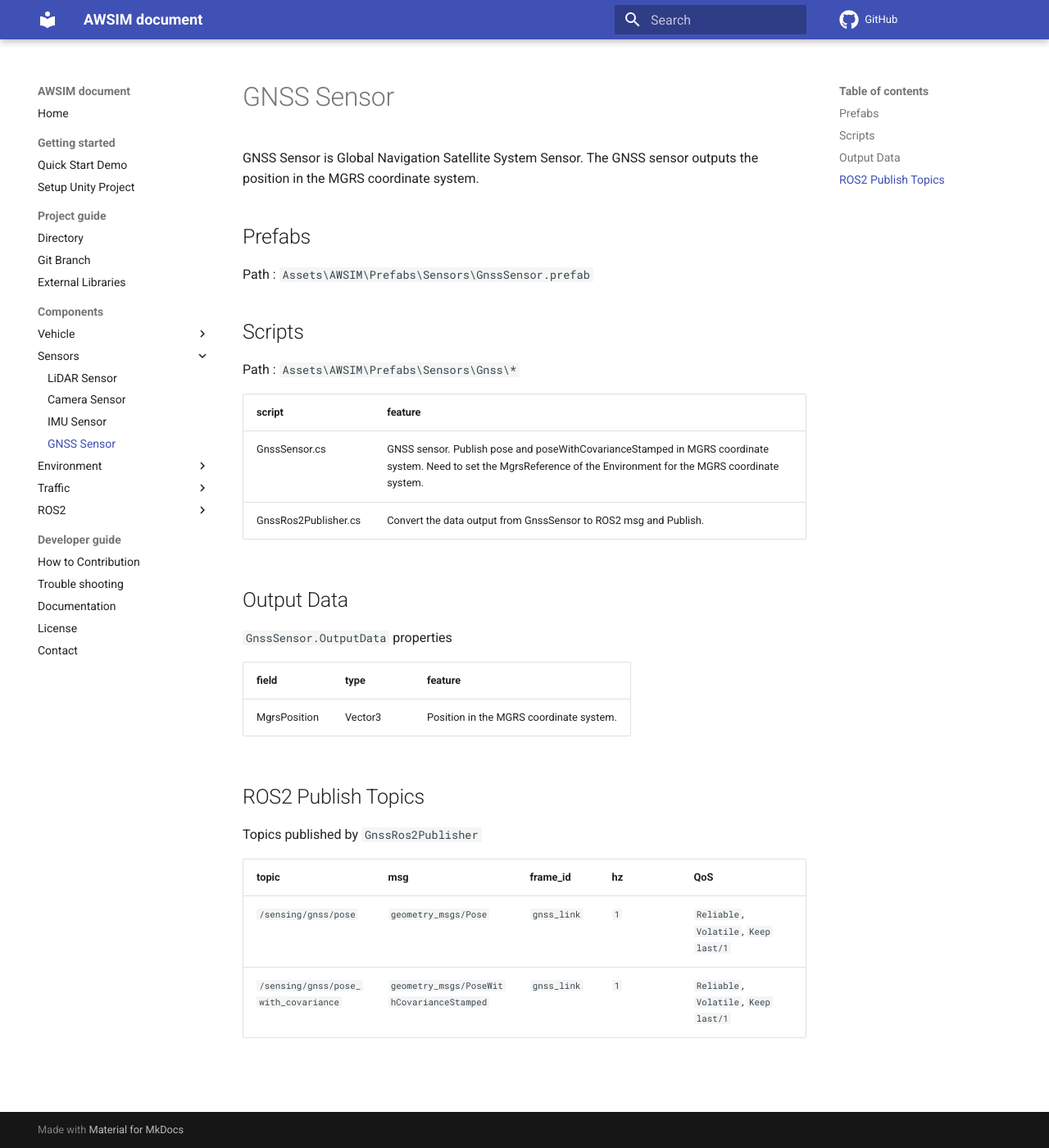
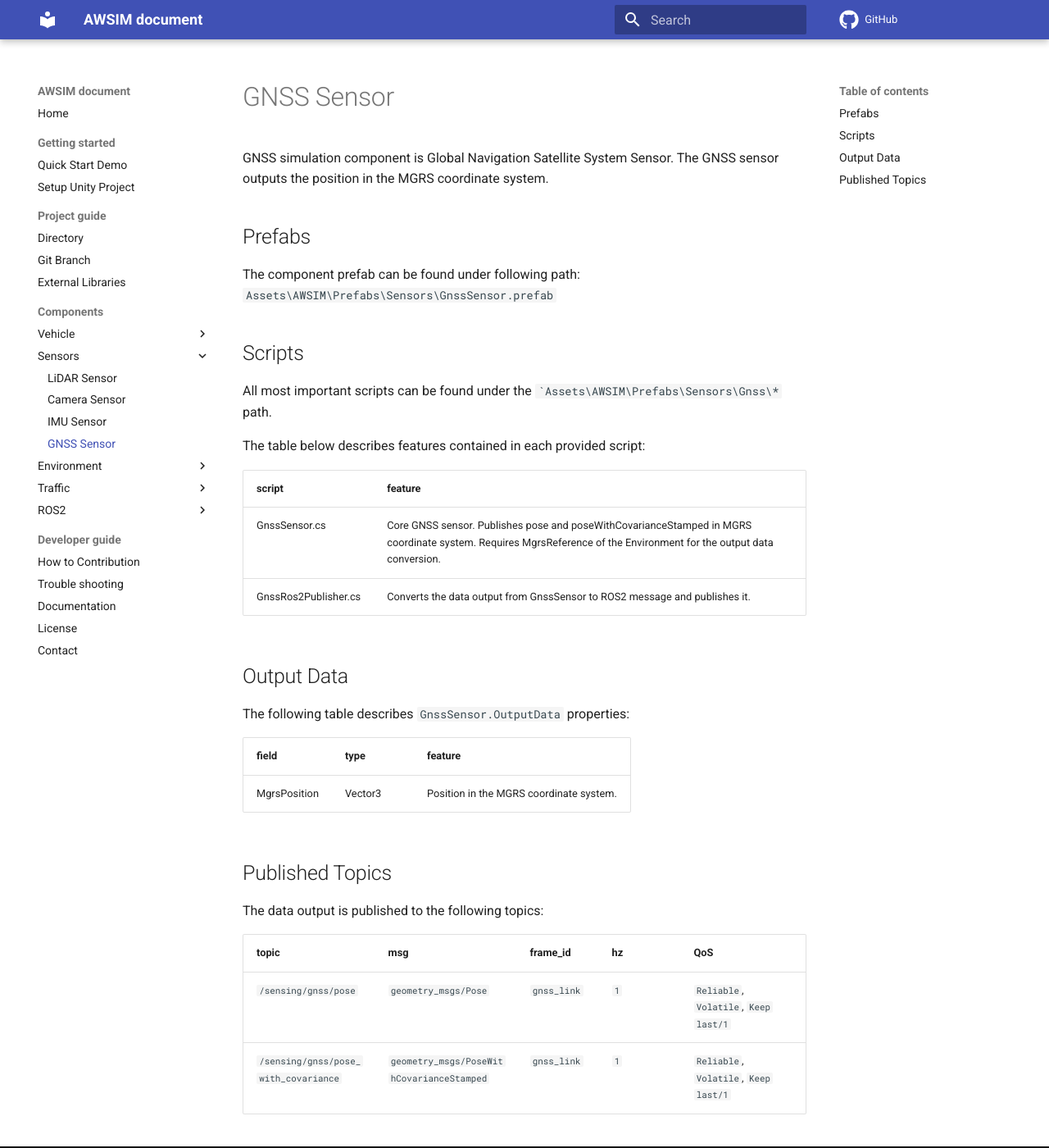
Before and after one commit to OptiVerse-Technology-Ltd/AWSIM, an MkDocs documentation site: the page built from docs/Components/Sensors/GNSSSensor/index.md, in a window 1280 px wide and 1400 px high. Shown: the whole window at 82% size. Built offline with MkDocs 1.6.1 and Material for MkDocs 9.7.7, drawn with Linux system fonts in a browser that asks for light colours; comment, search, counter and statistics services are not loaded.

Commit message:
Refine GNSS Sensor

```diff
--- a/docs/Components/Sensors/GNSSSensor/index.md
+++ b/docs/Components/Sensors/GNSSSensor/index.md
@@ -1,30 +1,33 @@
 # GNSS Sensor
 
-GNSS Sensor is Global Navigation Satellite System Sensor. The GNSS sensor outputs the position in the MGRS coordinate system.
+GNSS simulation component is Global Navigation Satellite System Sensor. The GNSS sensor outputs the position in the MGRS coordinate system.
 
 ## Prefabs
 
-Path : `Assets\AWSIM\Prefabs\Sensors\GnssSensor.prefab`
+The component prefab can be found under following path: `Assets\AWSIM\Prefabs\Sensors\GnssSensor.prefab`
 
 ## Scripts
 
-Path : `Assets\AWSIM\Prefabs\Sensors\Gnss\*`
+All most important scripts can be found under the ``Assets\AWSIM\Prefabs\Sensors\Gnss\*` path.
+
+The table below describes features contained in each provided script:
 
 |script|feature|
 |:--|:--|
-|GnssSensor.cs|GNSS sensor. Publish pose and poseWithCovarianceStamped in MGRS coordinate system. Need to set the MgrsReference of the Environment for the MGRS coordinate system.|
-|GnssRos2Publisher.cs|Convert the data output from GnssSensor to ROS2 msg and Publish.|
+|GnssSensor.cs|Core GNSS sensor. Publishes pose and poseWithCovarianceStamped in MGRS coordinate system. Requires MgrsReference of the Environment for the output data conversion.|
+|GnssRos2Publisher.cs|Converts the data output from GnssSensor to ROS2 message and publishes it.|
 
 ## Output Data
-`GnssSensor.OutputData` properties
+
+The following table describes `GnssSensor.OutputData` properties:
 
 |field|type|feature|
 |:--|:--|:--|
 |MgrsPosition|Vector3|Position in the MGRS coordinate system.|
 
-## ROS2 Publish Topics
+## Published Topics
 
-Topics published by `GnssRos2Publisher`
+The data output is published to the following topics:
 
 |topic|msg|frame_id|hz|QoS|
 |:--|:--|:--|:--|:--|
```
